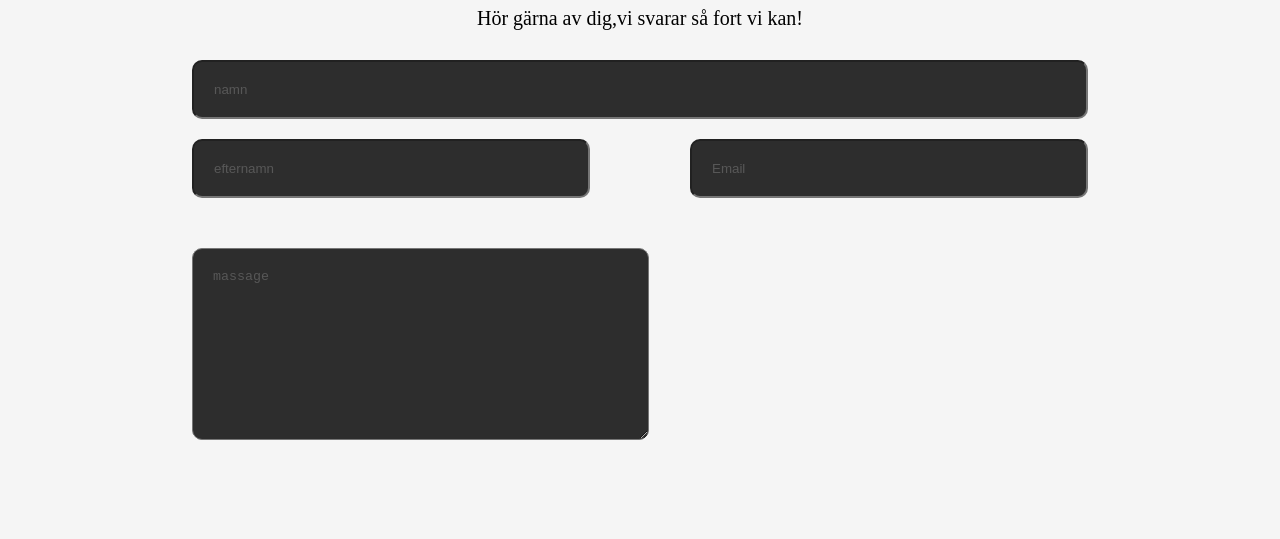
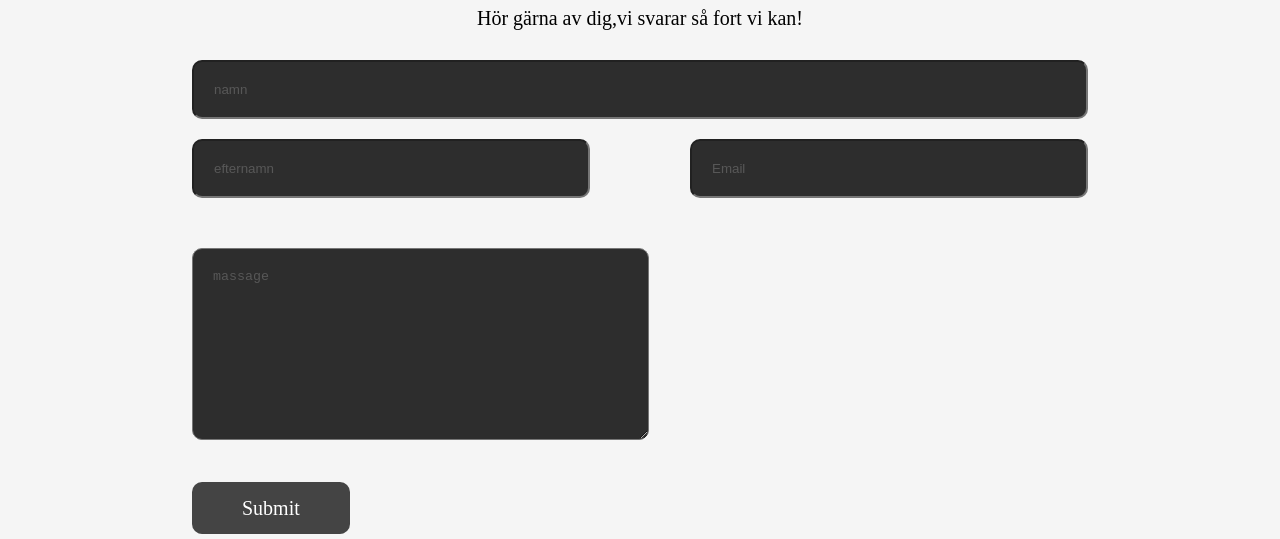
Before and after one commit to Moyusuf97/gruppupgift, a plain HTML site: page contact.html in a window 1280 px wide. Shown: the part 230-769 px from the top of the page. Drawn offline with Linux system fonts and the light colour scheme.

Commit message:
Contact-page-done

```diff
--- a/contact.html
+++ b/contact.html
@@ -52,6 +52,13 @@
 
         </div>
         <textarea placeholder="massage" class="textarea"  name="massage" cols="50" rows="10"></textarea >
+          <br>
+          <br>
+          <br>
+          <br>
+          <br>
+          <br>
+          <a id="submit-btn" href="#">Submit</a>
 
 
 
--- a/css/Contact.css
+++ b/css/Contact.css
@@ -117,6 +117,22 @@
 
     }
 
+    #submit-btn {
+
+        padding: 1.5rem 5rem;
+        background-color: #444;
+        margin-top: 5rem;
+        border-radius: 1rem;
+        text-decoration: none;
+        color: white;
+        font-size: 2rem;
+    }
+
+    #submit-btn:hover {
+
+        opacity: 0.9;
+    }
+
 
     @media screen and (max-width:50rem) {
 
```
